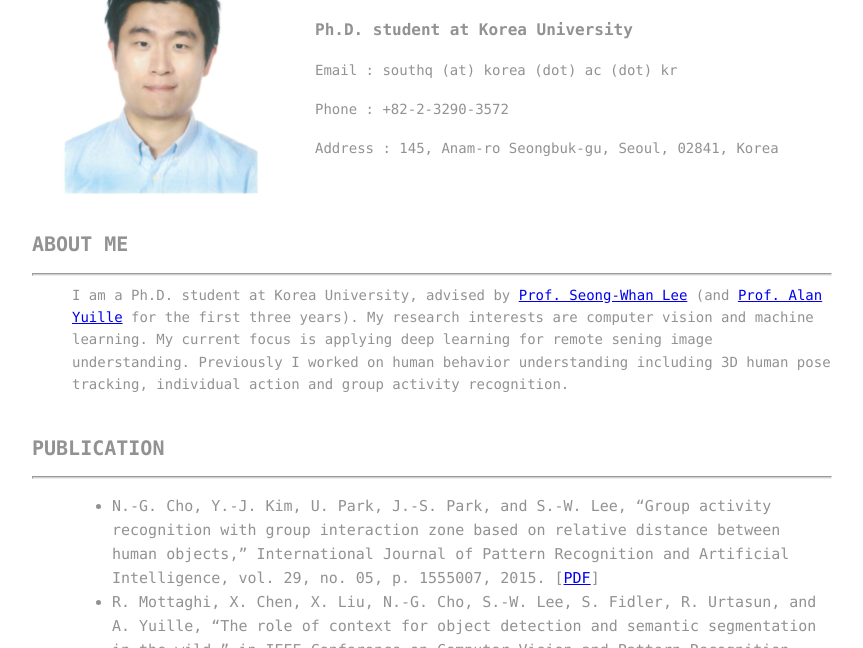
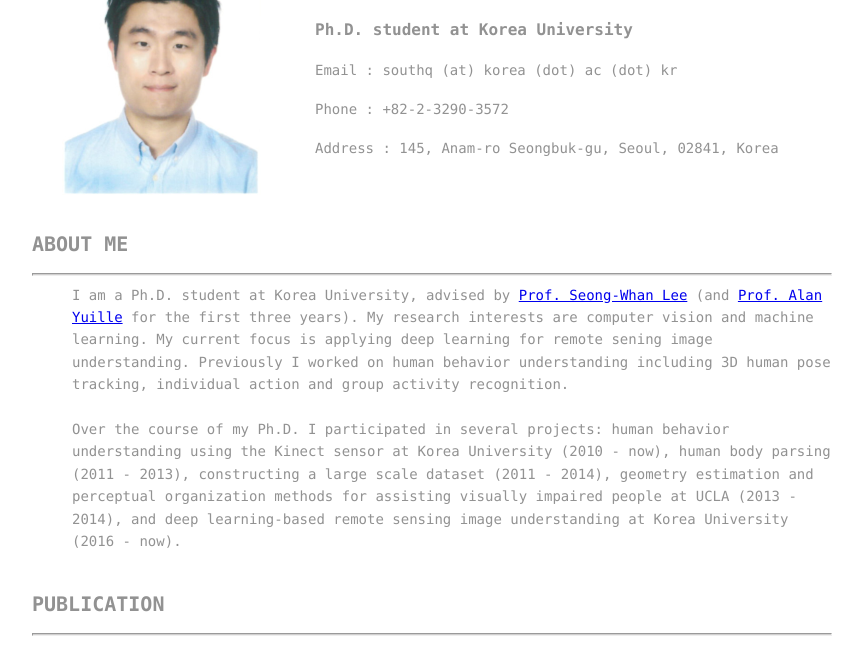
Before and after one commit to NamgyuCho/Homepage, a plain HTML site: page index.html in a window 1280 px wide. Shown: the part 72-720 px from the top of the page, without its empty margins (208-1071 px from the left). Drawn offline with Linux system fonts and the light colour scheme.

Commit message:
Update index.html

```diff
--- a/index.html
+++ b/index.html
@@ -32,7 +32,14 @@
     <h2 class="sectionTitle">About Me</h2>
     <hr>
     <div class="section1Content">
-      I am a Ph.D. student at Korea University, advised by <a href="http://pr.korea.ac.kr/sub2_1.php?code=LSW">Prof. Seong-Whan Lee</a> (and <a href="www.cs.jhu.edu/~ayuille">Prof. Alan Yuille</a> for the first three years). My research interests are computer vision and machine learning. My current focus is applying deep learning for remote sening image understanding. Previously I worked on human behavior understanding including 3D human pose tracking, individual action and group activity recognition.
+I am a Ph.D. student at Korea University, advised by <a href="http://pr.korea.ac.kr/sub2_1.php?code=LSW">Prof. Seong-Whan Lee</a> (and <a href="www.cs.jhu.edu/~ayuille">Prof. Alan Yuille</a> for the first three years). My research interests are computer vision and machine learning. My current focus is applying deep learning for remote sening image understanding. Previously I worked on human behavior understanding including 3D human pose tracking, individual action and group activity recognition.<br><br>
+
+  Over the course of my Ph.D. I participated in several projects: human behavior understanding using the Kinect sensor at Korea University (2010 - now), human body parsing (2011 - 2013), constructing a large scale dataset (2011 - 2014), geometry estimation and perceptual organization methods for assisting visually impaired people at UCLA (2013 - 2014), and deep learning-based remote sensing image understanding at Korea University (2016 - now).
+  <!-- As of Summer 2016 I am a Research Scientist at OpenAI working on Deep Learning, Generative Models and Reinforcement Learning. Previously I was a Computer Science PhD student at Stanford, working with Fei-Fei Li. My research centered around Deep Learning and its applications in Computer Vision, Natural Language Processing and their intersection. In particular, I was interested in fully end-to-end learning with Convolutional/Recurrent Neural Networks architectures and recent advances in Deep Reinforcement Learning. Over the course of my PhD I squeezed in two internships at Google where I worked on large-scale feature learning over YouTube videos, and last summer I interned at DeepMind and worked on Deep Reinforcement Learning and Generative Models. Together with Fei-Fei, I designed and taught a new Stanford undergraduate-level class on Convolutional Neural Networks for Visual Recognition (CS231n). The class was the first Deep Learning course offering at Stanford and has grown from 150 enrolled students last year to 330 students this year.
+
+On a side for fun I blog, tweet, and maintain several Deep Learning libraries written in Javascript (e.g. ConvNetJS, RecurrentJS, REINFORCEjs, t-sneJS). I am also sometimes jokingly referred to as the reference human for ImageNet (post :)), and I create those nice-looking conference proceedings LDA visualization pages each year (NIPS 2015 example). I also recently expanded on this with arxiv-sanity.com, which lets you search and sort through 20,000+ Arxiv papers on Machine Learning over the last 3 years in the same pretty format.-->
+
+
     </div>
   </section>
   <!-- Previous experience details -->
```
